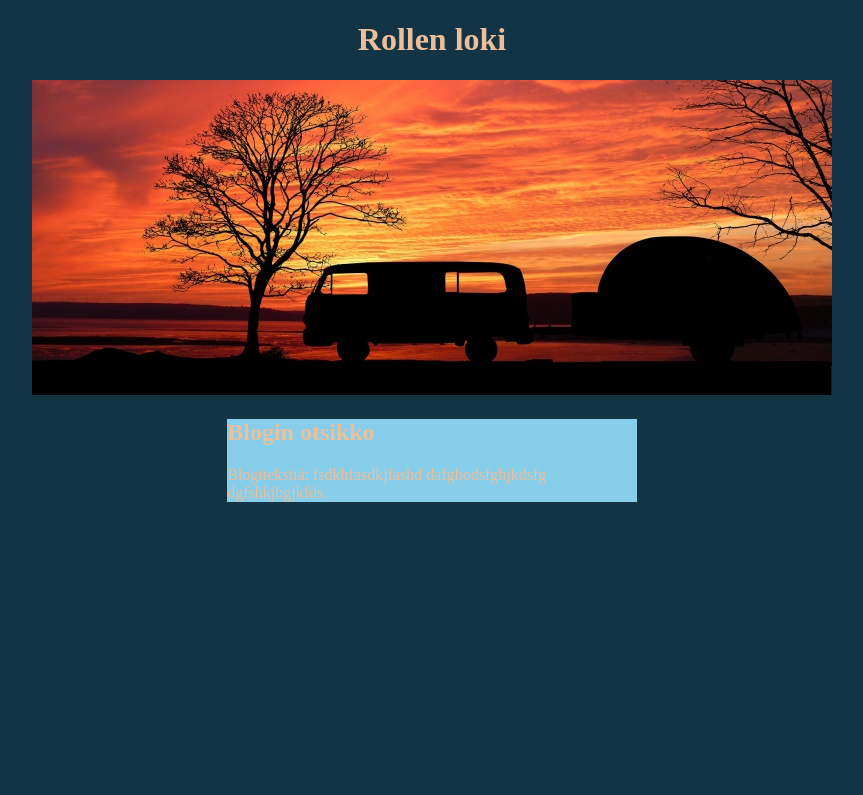
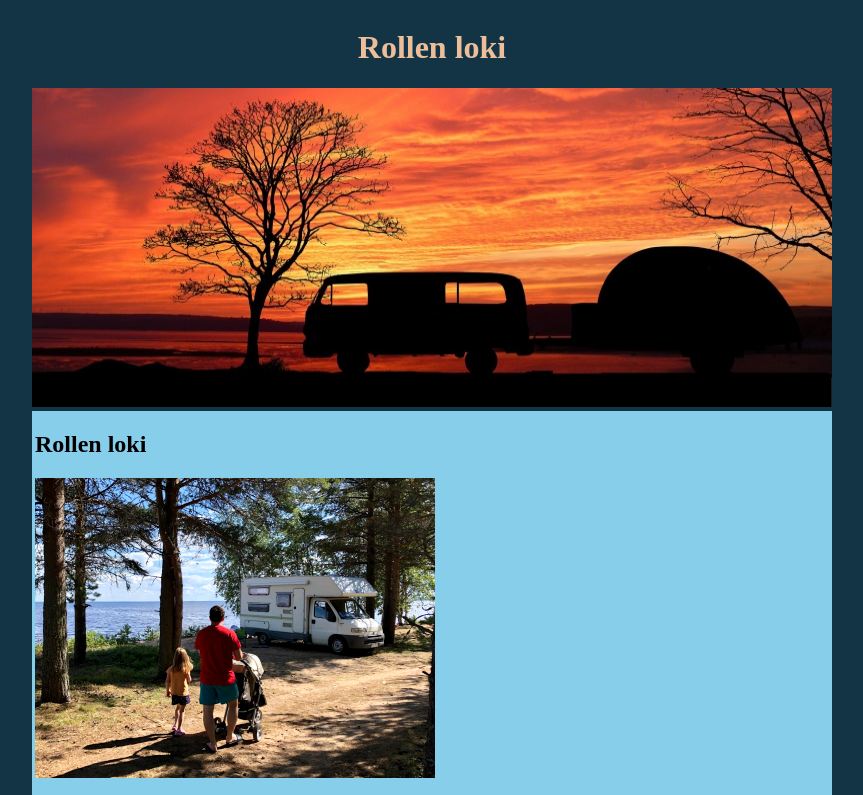
Before and after one commit to VSelkala/rolle-blogi, a plain HTML site: page index.html in a window 1280 px wide. Shown: the top 795 px of the page, without its empty margins (208-1071 px from the left). Drawn offline with Linux system fonts and the light colour scheme.

Commit message:
Teksti ja kuva lisätty

```diff
--- a/index.html
+++ b/index.html
@@ -9,16 +9,18 @@
 
         <header>
             <h1>Rollen loki</h1>
-            <img src="./banner.jpg" />
+            <img src="./banner.jpg" width="800" height="319" alt="" />
         </header>
 
         <main>
             <article>
-                <h2>Blogin otsikko</h2>
-                <p>Blogitekstiä:
-                    fsdkhfasdkjfashd
-                    dafghodsfghjkdsfg
-                    dgfshkjhgjkfds.
+                <h2>Rollen loki</h2>
+                <img src="img/b1i1.jpg" width="400" height="300" alt="">
+                <p>Tämän blogin päähenkilö on asuntoautomme Fiat Ducato Autoroller – tuttavallisemmin Rolle. Se on hieman rämisevä mutta värikäs vanha sielu, joka silloin tällöin hyytyy tielle – aivan kuten omistajansakin. Rollen miehistöön kuuluvat ruuhkavuosia elävät vanhemmat, utelias pieni koululainen ja matkapahoinvoinnistaan huolimatta iloinen taapero.<br><br>
+Lokikirja tarkoittaa alun perin laivoilla pidettävää merilain mukaista matkapäiväkirjaa. Olen ollut lapsesta asti kova tyttö kirjoittamaan erilaisia päiväkirjoja, ja muistojen taltiointi sanoina vihkoihin on muodostunut minulle elämäntavaksi. Lapsuuden mökki-iltojen kuiskuttelut isoäidin kanssa on kirjattu tarkasti muistioiksi, ja nuoruusvuosien tyttöjen reissut taltioitu lukuisiin lokikirjoihin. Kun asuntoautohaaveemme toteutui vuonna 2010, oli itsestään selvää, että myös uusi liikkuva kotimme saa oman lokikirjan.<br><br>
+Rollen ensimmäinen lokikirja oli hansikaslokeroon säilötty ruutuvihko. Rakastan käsin kirjoittamista, ja erityisesti lomamatkoilla välttelen älypuhelimen käyttöä. Vihkoa ja matkakuvia selaillessa alkoi kuitenkin tuntua, että ihanat muistot pitäisi taltioida myös kestävämpään muotoon. Kotimaan matkailun kasvattaessa suosiotaan huomasin, että moni lapsiperhe pohtii nyt samoja kysymyksiä, joita me ratkoimme asuntoautoelämää aloittaessamme. Blogi tuntui luontevalta tavalta tallettaa omat matkamuistot, ja kenties samalla jakaa karavaanarielämän innostusta ja vinkkejä muillekin. Blogin kirjoittaminen on myös oiva tapa purkaa matkakuumetta sillä välin, kun Rolle nukkuu talviunta kausisäilössään. Niin Rollen ruutuvihkolokista tulikin blogi.<br><br>
+Asuntoautoelämässä olemme halunneet hieman kapinoida nykyaikaa vastaan tekemällä nostalgiahypyn aikaan, jolloin asioita ei voinut suunnitella älypuhelin kourassa, vaan tie sai viedä ja yllättää. Reissut antavatkin elämään ripauksen spontaaniutta, seikkailun tuntua ja kontrollista irrottamista. Koskaan ei tiedä mitä seuraavan mutkan takaa löytyy, joten matkoilla koetaan tunteiden kirjoa ilosta rauhaan ja pitkän pinnan harjoituksiin.<br><br>
+Haluamme välttää siloteltua ulosantia, jotta blogi voi toimia myös vertaistukena lapsiperheille silloin, kun tiet ovat töyssyisiä ja penkit sotkussa. Rollen loki tarjoaakin lukijoilleen aitoa reissussa rähjääntymistä ilman ilmastointia tai filttereitä. Tervetuloa mukaan matkalle!
                 </p>
             </article>
         </main>
--- a/style.css
+++ b/style.css
@@ -19,24 +19,35 @@ body {
 }
 
 header {
+    margin: auto;
     text-align: center;
-    align-items: center;
+    align-content: center;
     display: block;
     margin-left: auto;
     margin-right: auto;
 }
 
 main {
-    width: 32%;
-    align-items: center;
+    width: 800px;
+    margin: auto;
+    align-content: center;
     text-align: left;
-    display: block;
+    display: flex;
     margin-left: auto;
     margin-right: auto;
+    margin-top: 0px;
     background-color: skyblue;
+}
+
+article {
+    margin: auto;
+    color: black;
+    font-family: Calisto MT;
+    margin-left: 3px;
+    margin-right: 3px;
 }
 
 h2, p {
     position: relative;
-    display: block;
+    align-content: center;
 }
```
Also changed, not shown: img/b1i1.jpg (added).
